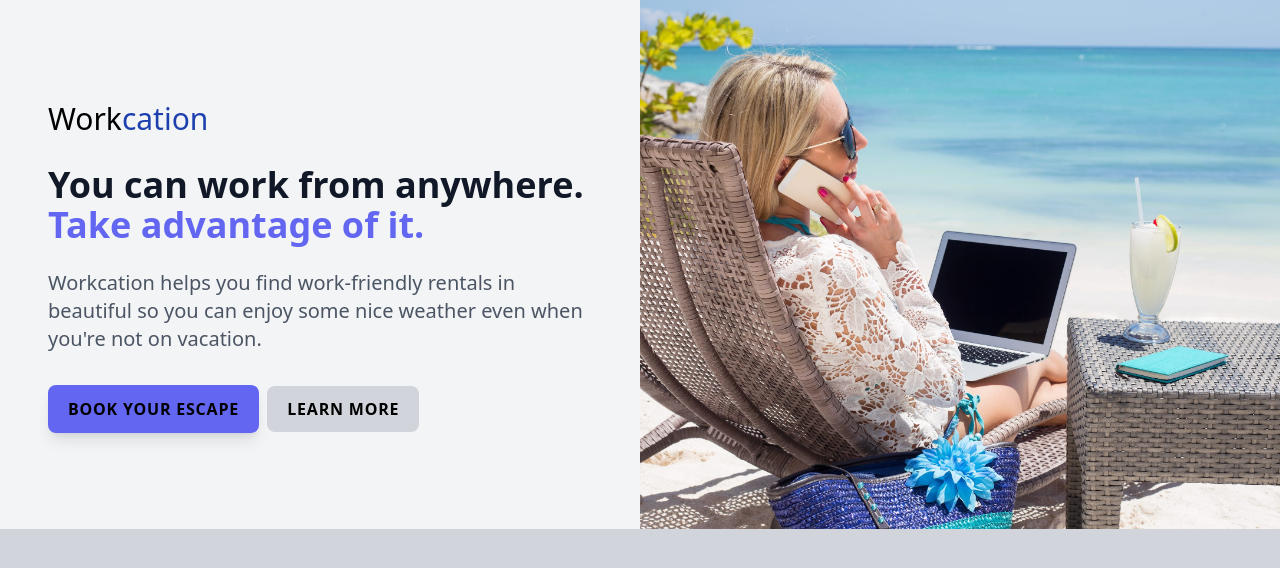
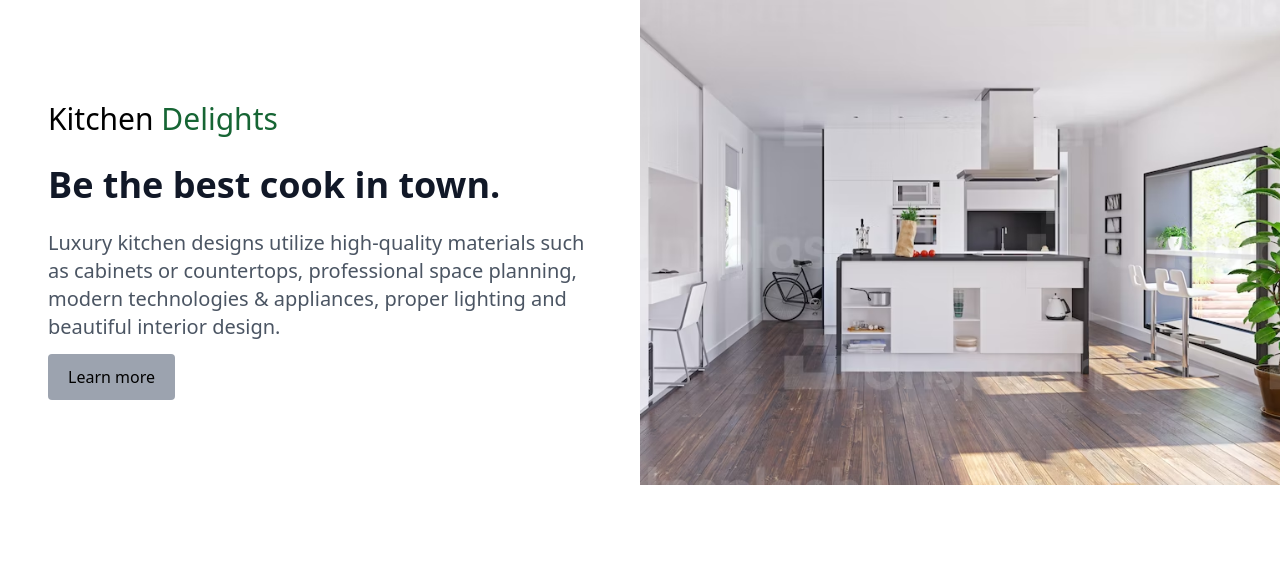
Before and after one commit to Alexander-OE/Tailwind-card-app, a website: page src/index.html in a window 1280 px wide. Drawn offline with Linux system fonts and the light colour scheme.

Commit message:
Add a image and modify the button

```diff
--- a/src/index.html
+++ b/src/index.html
@@ -5,43 +5,45 @@
     <meta name="viewport" content="width=device-width, initial-scale=1.0" />
     <link href="/dist/output.css" rel="stylesheet" />
   </head>
-  <body class="bg-gray-300">
-    <div class="bg-gray-100 grid lg:grid-cols-2 2xl:grid-cols-5">
+  <body>
+    <div class="grid lg:grid-cols-2 2xl:grid-cols-5">
       <div
         class="px-8 py-6 max-w-md mx-auto sm:max-w-xl lg:px-12 lg:py-24 lg:max-w-full xl:mr-0 2xl:col-span-2"
       >
         <div class="xl:max-w-xl">
           <h2 class="text-[30px] font-medium">
-            Work<span class="text-blue-800">cation</span>
+            Kitchen<span class="text-green-800"> Delights</span>
           </h2>
           <img
             class="mt-6 sm:h-64 rounded-lg shadow-2xl sm:mt-8 sm:w-full sm:object-cover object-center lg:hidden"
-            src="images/beach-work.jpg"
-            alt="woman relaxing on the bleach"
+            src="images/kitchen.avif"
+            alt="Kitchen-pic"
           />
           <h1
             class="mt-6 text-2xl font-bold text-gray-900 sm:text-4xl lg:text-3xl xl:text-4xl"
           >
-            You can work from anywhere.
-            <br class="hidden lg:inline" />
-            <span class="text-indigo-500">Take advantage of it.</span>
+            Be the best cook in town.
           </h1>
-          <p class="mt-6 text-gray-600 sm:mt04 sm:text-xl">
-            Workcation helps you find work-friendly rentals in beautiful so you
-            can enjoy some nice weather even when you're not on vacation.
+          <p class="mt-6 mb-2 text-gray-600 sm:mt04 sm:text-xl">
+            Luxury kitchen designs utilize high-quality materials such as
+            cabinets or countertops, professional space planning, modern
+            technologies & appliances, proper lighting and beautiful interior
+            design.
           </p>
           <div class="mt-4 space-x-1 sm:mt-6">
-            <a class="btn btn-primary shadow-lg  hover:-translate-y-0.5 transform transition" href="#">Book Your escape</a>
-
-            <a class="btn btn-secondary" href="#">Learn more</a>
+            <a
+              class="bg-gray-400 text-black py-3 px-5 rounded mt-2 hover:bg-green-600 hover:text-white"
+              href="#"
+              >Learn more</a
+            >
           </div>
         </div>
       </div>
       <div class="hidden relative lg:block 2xl:col-span-3">
         <img
           class="absolute inset-0 w-full h-full object-cover object-center"
-          src="images/beach-work.jpg"
-          alt="woman relaxing on the bleach"
+          src="images/kitchen.avif"
+          alt="Kitchen-pic"
         />
       </div>
     </div>
--- a/src/input.css
+++ b/src/input.css
@@ -2,10 +2,12 @@
 @tailwind components;
 @tailwind utilities;
 
-@layer {
+
 /* for common clasess in each button*/
+/* @layer {
+
     .btn {
-        @apply rounded-lg bg-indigo-500 focus: outline-none focus:ring uppercase tracking-wider font-semibold text-sm sm:text-base focus:ring-offset-2
+        @apply rounded-lg bg-indigo-500 focus: outline-none focus:ring uppercase tracking-wider font-semibold text-sm sm:text-base
     }
 
     .btn-primary {
@@ -16,4 +18,4 @@
         @apply bg-gray-300 hover: bg-gray-200 mt-2 focus:ring-gray-200 focus:ring-opacity-50 active:bg-gray-400 sm:hover:bg-green-500 text-gray-800
     }
 
-}
+} */
```
Also changed, not shown: dist/output.css, src/images/kitchen.avif (added).
